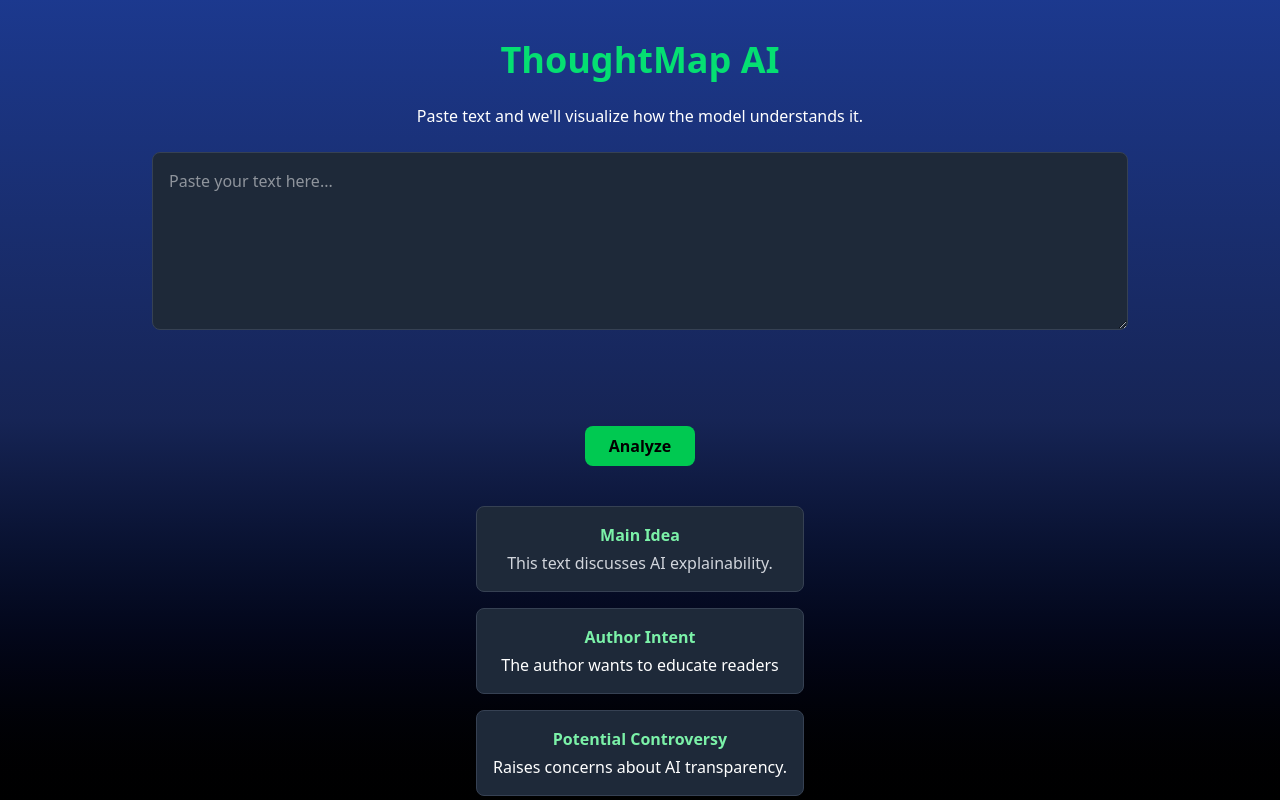
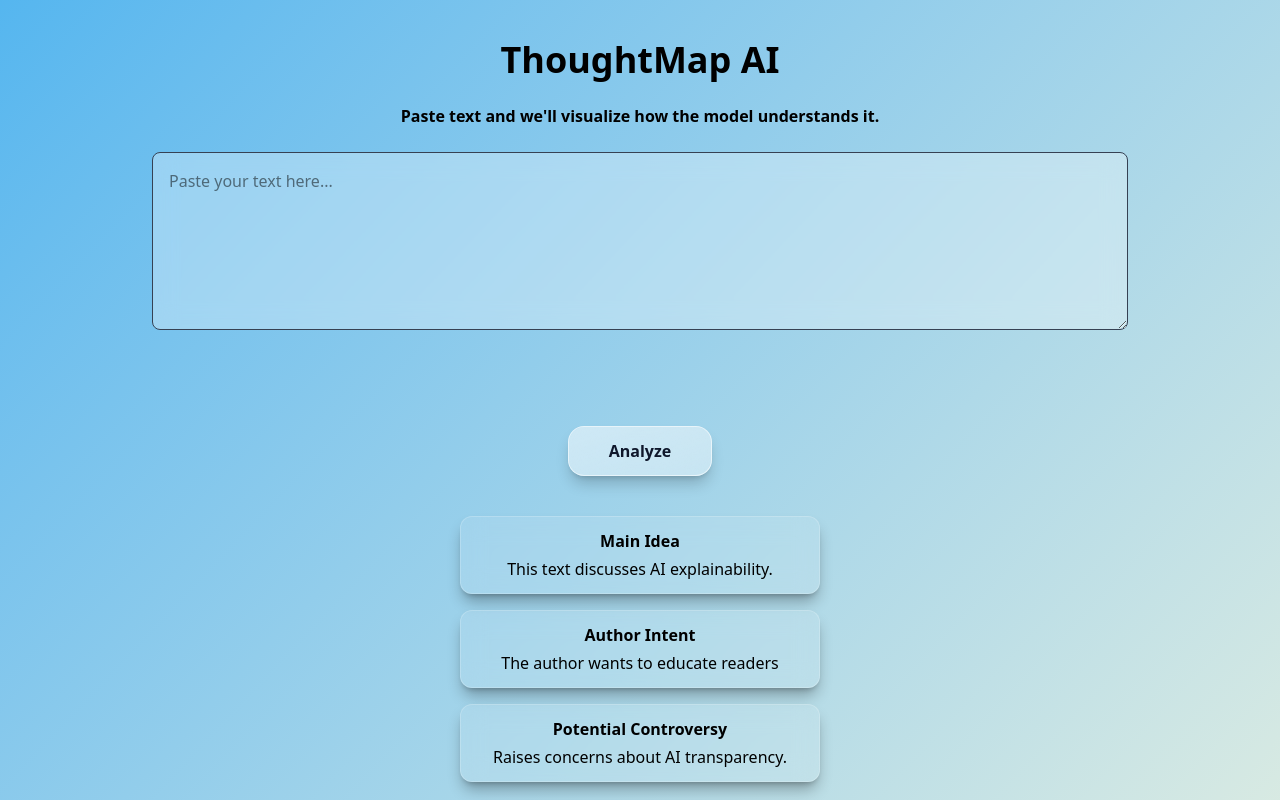
Before and after one commit to NethanShaik/thoughtmap, a React (Vite) app: page / in a window 1280 px wide. Both pictures are taken after a click on the button "Analyze". Shown: the top 800 px of the page. Built offline with nearby package versions, Linux system fonts and the light colour scheme.

Commit message:
Changed UI look, added ConceptGraph

```diff
--- a/package.json
+++ b/package.json
@@ -12,7 +12,8 @@
   "dependencies": {
     "@tailwindcss/vite": "^4.1.18",
     "react": "^19.2.0",
-    "react-dom": "^19.2.0"
+    "react-dom": "^19.2.0",
+    "reactflow": "^11.11.4"
   },
   "devDependencies": {
     "@eslint/js": "^9.39.1",
--- a/src/App.jsx
+++ b/src/App.jsx
@@ -1,4 +1,5 @@
 import { useState } from 'react'
+import ConceptGraph from './components/ConceptGraph';
 
 function App() {
   const [inputText, setInputText] = useState("");
@@ -13,17 +14,14 @@ function App() {
   }
 
   return (
-    <div className="min-h-screen w-[100vw] bg-gradient-to-b from-blue-900 via-blue-950 to-black text-white">
-
-
-
+    <div className="w-full min-h-screen bg-gradient-to-br from-[#55B6EF] to-[#F6F6DD]">
       <div className="w-full max-w-5xl mx-auto px-6 py-10 flex flex-col items-center gap-6 text-center">
-        <h1 className='text-4xl font-bold text-green-400'> ThoughtMap AI </h1>
-        <p className='text-grey-300'>
+        <h1 className ="text-4xl font-bold"> ThoughtMap AI </h1>
+        <p className='text-grey-300 font-bold'>
           Paste text and we'll visualize how the model understands it.
         </p>
         <textarea
-        className="w-full p-4 rounded-lg bg-gray-800 border border-gray-700 focus:outline-none focus:ring-2 focus:ring-green-400"
+        className="w-full p-4 rounded-lg bg-white/30 border border-gray-700 backdrop-blur-md focus:outline-none focus:ring-2 focus:ring-blue-400"
           rows="6"
           placeholder='Paste your text here...'
           value={inputText}
@@ -31,25 +29,40 @@ function App() {
           />
         <br /><br />
         <button onClick={analyzeText}
-        className="px-6 py-2 bg-green-500 text-black font-semibold rounded-lg hover:bg-green-400 transition">
-          Analyze
+        className="glass-button">
+         <span className='relative z-10'>Analyze </span>
+         <span
+              className="
+                          absolute inset-0
+                          rounded-2xl
+                          bg-gradient-to-br from-white/70 to-transparent
+                          opacity-30
+                          pointer-events-none
+                        "
+          />
         </button>
       {result &&(
         <div className="grid gap-4 pt-4">
-          <div className="p-4 bg-gray-800 rounded-lg border border-gray-700">
-            <h3 className="font-semibold text-green-300 mb-1">Main Idea</h3>
-            <p className="text-gray-300">{result.main}</p>
+          <div className="glass-result">
+            <h3 className="font-semibold text-black-300 mb-1">Main Idea</h3>
+            <p className="text-black-300">{result.main}</p>
           </div>
 
-          <div className="p-4 bg-gray-800 rounded-lg border border-gray-700">
-            <h3 className="font-semibold text-green-300 mb-1">Author Intent</h3>
+          <div className="glass-result">
+            <h3 className="font-semibold text-black-300 mb-1">Author Intent</h3>
             <p className='text-grey-300'>{result.intent}</p>
           </div>
 
-          <div className="p-4 bg-gray-800 rounded-lg border border-gray-700">
-            <h3 className="font-semibold text-green-300 mb-1">Potential Controversy</h3>
+          <div className="glass-result">
+            <h3 className="font-semibold text-black-300 mb-1">Potential Controversy</h3>
             <p className='text-grey-300'>{result.controversy}</p>
         </div>
+        <div className="w-full max-w-4xl pt-6 text-left">
+        <h2 className="text-2xl font-semibold text-black-300 mb-3">
+          Thought Map
+        </h2>
+        <ConceptGraph />
+     </div>
       </div>
       )}
       </div>
--- /dev/null
+++ b/src/components/ConceptGraph.jsx
@@ -0,0 +1,21 @@
+import ReactFlow from "reactflow";
+import "reactflow/dist/style.css";
+
+const nodes = [
+    {id: "1", position: {x:250, y:50}, data: {label: "Main Idea"}},
+    {id: "2", position: {x:100, y:160}, data: {label: "Intent"}},
+    {id: "3", position: {x:400, y:160}, data: {label: "Controversy"}},
+];
+
+const edges = [
+    {id: "e1-2", source: "1", target: "2"},
+    {id: "e1-3", source: "1", target: "3"},
+];
+
+export default function ConceptGraph(){
+    return (
+        <div className="w-full max-w-4xl h-[450px] rounded-lg border border-gray-700 bg-gray-900/40">
+            <ReactFlow nodes = {nodes} edges = {edges} fitView />
+        </div>
+    );
+}
--- a/src/index.css
+++ b/src/index.css
@@ -17,3 +17,43 @@ body {
   margin: 0;
   padding: 0;
 }
+
+@layer components{
+  .glass-button{
+    @apply relative px-10 py-3
+            rounded-2xl
+            font-semibold text-slate-900
+
+            bg-white/40
+            backdrop-blur-xl
+            border border-white/60
+
+            shadow-lg shadow-black/20
+            transition-all duration-300 ease-out
+
+            hover:bg-white/60
+            hover:shadow-xl hover:shadow-white/40
+            hover:-translate-y-0.5
+            active:translate-y-0 active:shadow-md
+  }
+  .glass-result{
+    @apply relative px-8 py-3
+           rounded-xl bg-white/10
+            backdrop-blur-md
+            border border-white/20
+            shadow-lg shadow-black/30
+            transition-all duration-300
+            hover:bg-white/20
+            hover:shadow-blue-400/40
+            hover:-translate-y-0.5
+            active:translate-y-0
+  }
+  .glass-input{
+    @apply w-full p-4 rounded-lg
+    bg-white/30
+    border border-gray-700 backdrop-blur-md
+    focus:outline-none
+    focus:ring-2
+    focus:ring-blue-400
+  }
+}
```
Also changed, not shown: 1 other file (tests, documents, lock files or other folders).
